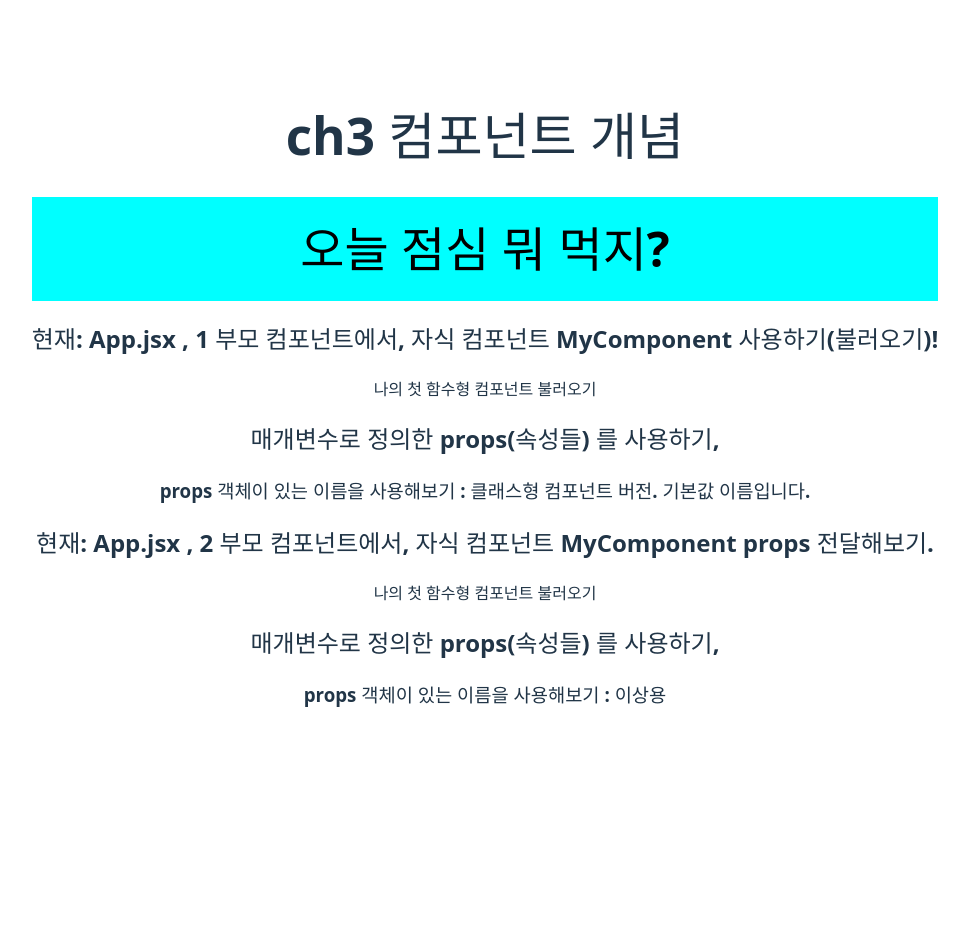
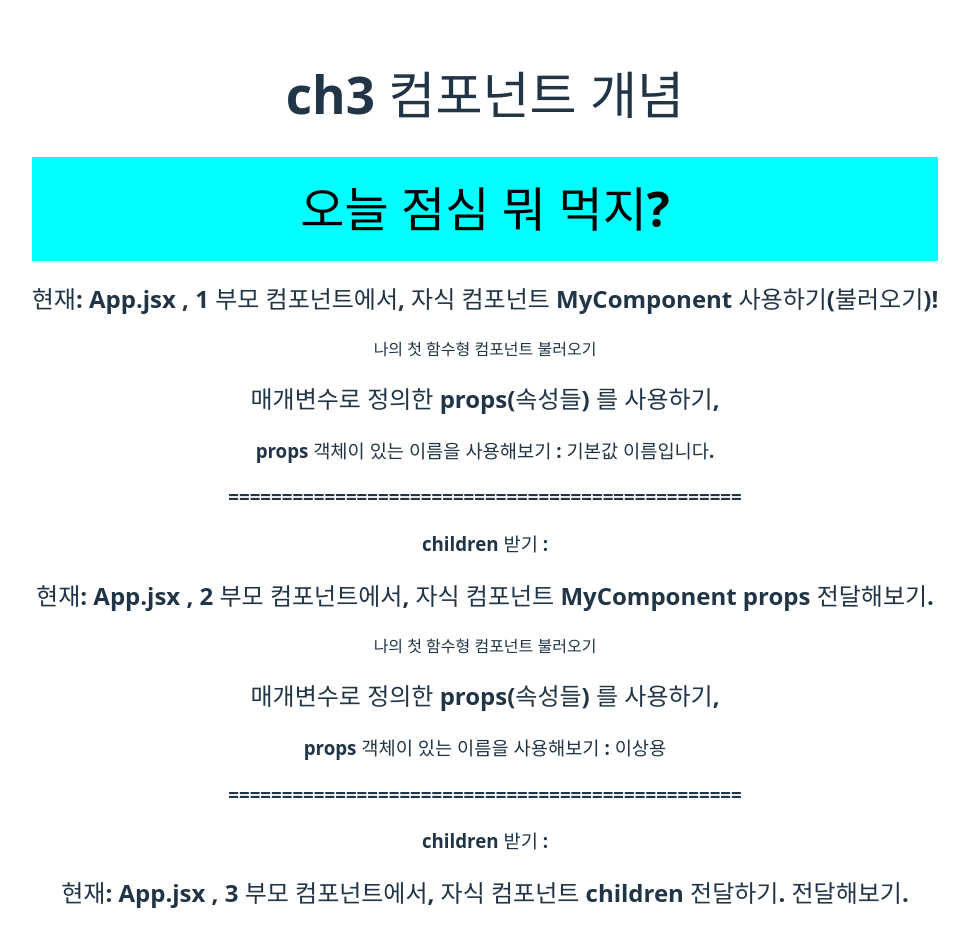
Before and after one commit to reokkamy/React-WorkSpace-k6-0806, a React (Vite) app in the folder ch03-vite-test/: page / in a window 1280 px wide. Shown: the top 933 px of the page, without its empty margins (155-1124 px from the left). Before the commit the page ends 800 px from the top, so only its background shows below. Built offline with nearby package versions, Linux system fonts and the light colour scheme.

Commit message:
3교시, 부모에서, 자식으로 children 요소 전달하고, 자식에서 받아서 사용하기.

```diff
--- a/ch03-vite-test/src/App.jsx
+++ b/ch03-vite-test/src/App.jsx
@@ -36,11 +36,20 @@ class App extends Component {
           사용하기(불러오기)!
         </h2>
         <MyComponent />
+
         <h2>
           현재: App.jsx , 2 부모 컴포넌트에서, 자식 컴포넌트 MyComponent props
           전달해보기.{" "}
         </h2>
         <MyComponent name="이상용" />
+
+        <h2>
+          현재: App.jsx , 3 부모 컴포넌트에서, 자식 컴포넌트 children 전달하기.
+          전달해보기.{" "}
+        </h2>
+        <MyComponent name="이상용3">
+          children 자리에 값을 사용해서 전달하기.test
+        </MyComponent>
       </>
     );
   }
--- a/ch03-vite-test/src/component/MyComponent.jsx
+++ b/ch03-vite-test/src/component/MyComponent.jsx
@@ -14,15 +14,17 @@
 import React from "react";
 
 // 방법1, 디폴트 props 변경 된 문법 버전.
-// const MyComponent = ({ name = "기본값 이름입니다." }) => {
-//   return (
-//     <>
-//       <div>나의 첫 함수형 컴포넌트 불러오기</div>
-//       <h2>매개변수로 정의한 props(속성들) 를 사용하기, </h2>
-//       <h3>props 객체이 있는 이름을 사용해보기 : {name}</h3>
-//     </>
-//   );
-// };
+const MyComponent = ({ name = "기본값 이름입니다.", children }) => {
+  return (
+    <>
+      <div>나의 첫 함수형 컴포넌트 불러오기</div>
+      <h2>매개변수로 정의한 props(속성들) 를 사용하기, </h2>
+      <h3>props 객체이 있는 이름을 사용해보기 : {name}</h3>
+      <h3>================================================</h3>
+      <h3>children 받기 : {children}</h3>
+    </>
+  );
+};
 
 //기본 props 설정. 디폴트 props 설정.
 // 17 버전 이후로, 함수형 컴포넌트 정상 동작을 안함.
@@ -35,20 +37,22 @@ import React from "react";
 
 // 방법2
 // 클래스형 컴포넌트 버전으로 확인하기.
-class MyComponent extends React.Component {
-  render() {
-    return (
-      <>
-        <div>나의 첫 함수형 컴포넌트 불러오기</div>
-        <h2>매개변수로 정의한 props(속성들) 를 사용하기, </h2>
-        <h3>props 객체이 있는 이름을 사용해보기 : {this.props.name}</h3>
-      </>
-    );
-  }
-}
+// class MyComponent extends React.Component {
+//   render() {
+//     return (
+//       <>
+//         <div>나의 첫 클래스형 컴포넌트 불러오기</div>
+//         <h2>매개변수로 정의한 props(속성들) 를 사용하기, </h2>
+//         <h3>props 객체이 있는 이름을 사용해보기 : {this.props.name}</h3>
+//         <h3>================================================</h3>
+//         <h3>children 받기 : {this.props.children}</h3>
+//       </>
+//     );
+//   }
+// }
 
-MyComponent.defaultProps = {
-  name: "클래스형 컴포넌트 버전. 기본값 이름입니다.",
-};
+// MyComponent.defaultProps = {
+//   name: "클래스형 컴포넌트 버전. 기본값 이름입니다.",
+// };
 
 export default MyComponent;
```
